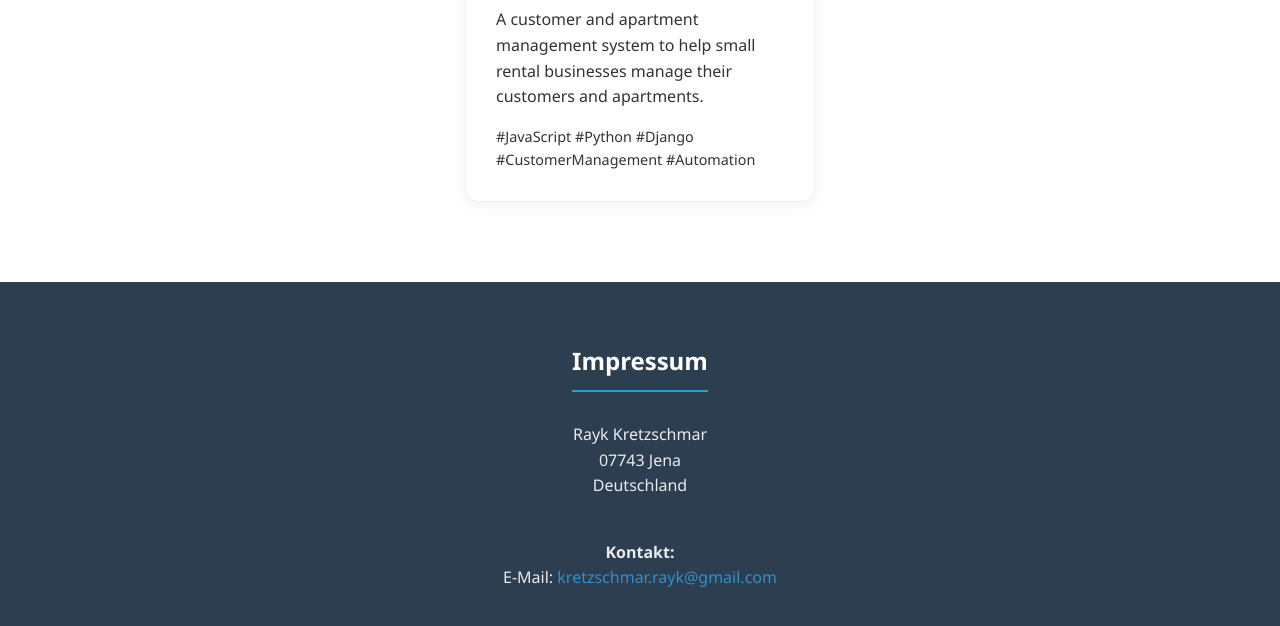
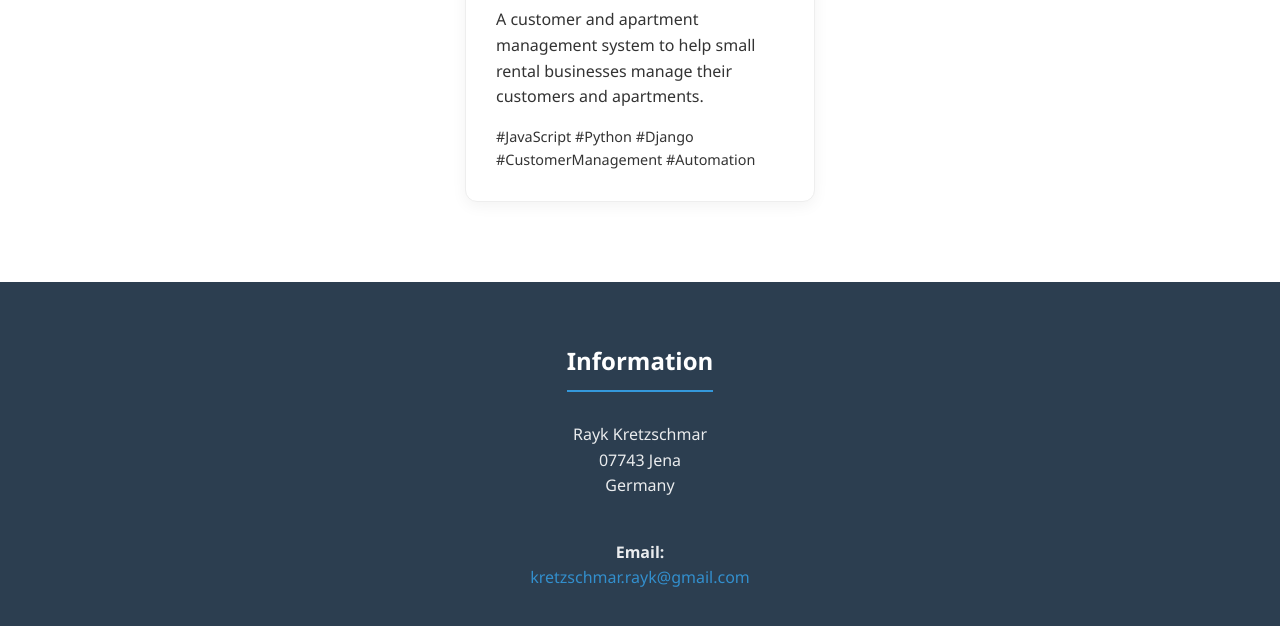
Before and after one commit to RaykKretzschmar/raykkretzschmar.github.io, a website: page index.html in a window 1280 px wide. Shown: the part 3955-4581 px from the top of the page. Drawn offline with nearby package versions, Linux system fonts and the light colour scheme; files that its build step writes are made by us from their sources.

Commit message:
docs: Rename 'Impressum' section to 'Information' and update country and contact label.

```diff
--- a/index.html
+++ b/index.html
@@ -303,12 +303,13 @@
     </section>
 
     <section id="impressum">
-        <h2>Impressum</h2>
+        <h2>Information</h2>
         <p>Rayk Kretzschmar<br>
             07743 Jena<br>
-            Deutschland</p>
-        <p><br><strong>Kontakt:</strong><br>
-            E-Mail: <a href="mailto:kretzschmar.rayk@gmail.com">kretzschmar.rayk@gmail.com</a></p>
+            Germany</p>
+        <p><br><strong>Email:</strong><br>
+            <a href="mailto:kretzschmar.rayk@gmail.com">kretzschmar.rayk@gmail.com</a>
+        </p>
     </section>
 
     <!-- Chat Widget -->
```
